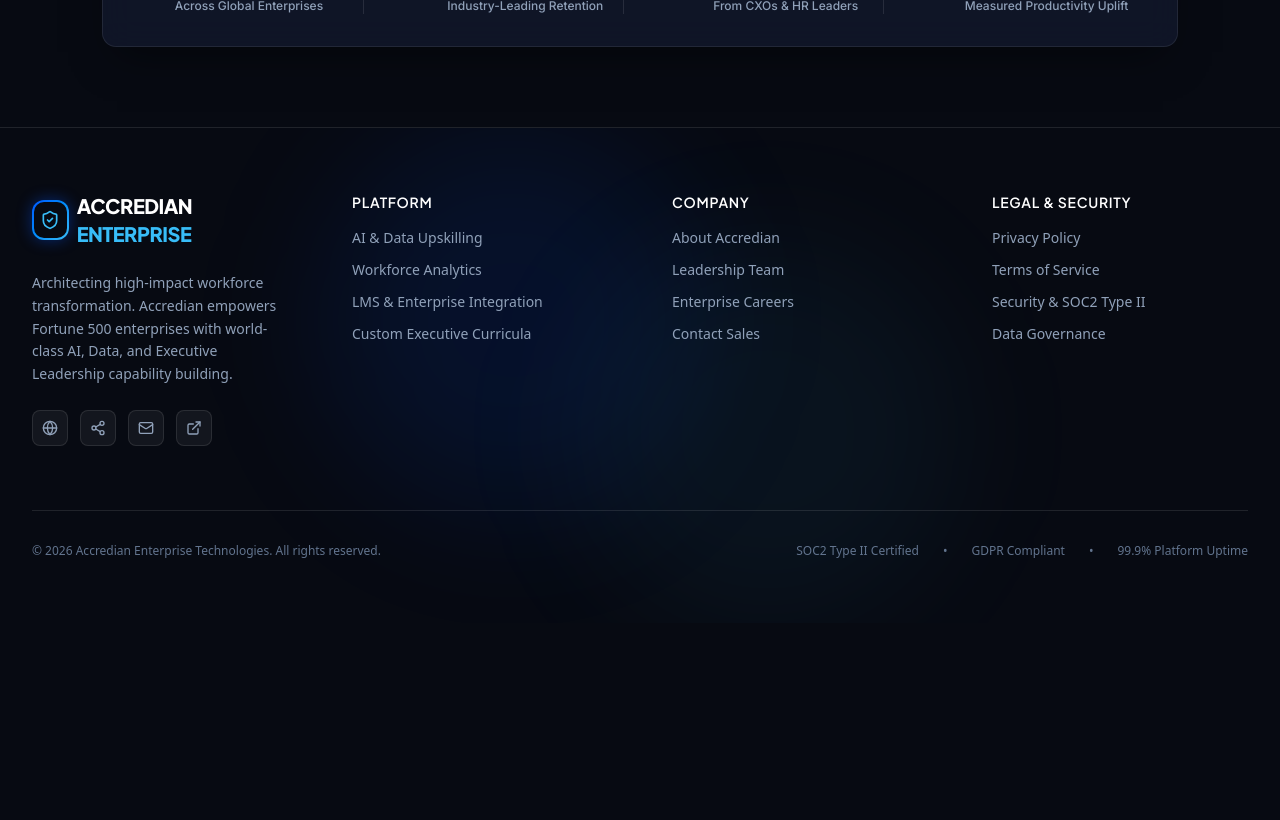
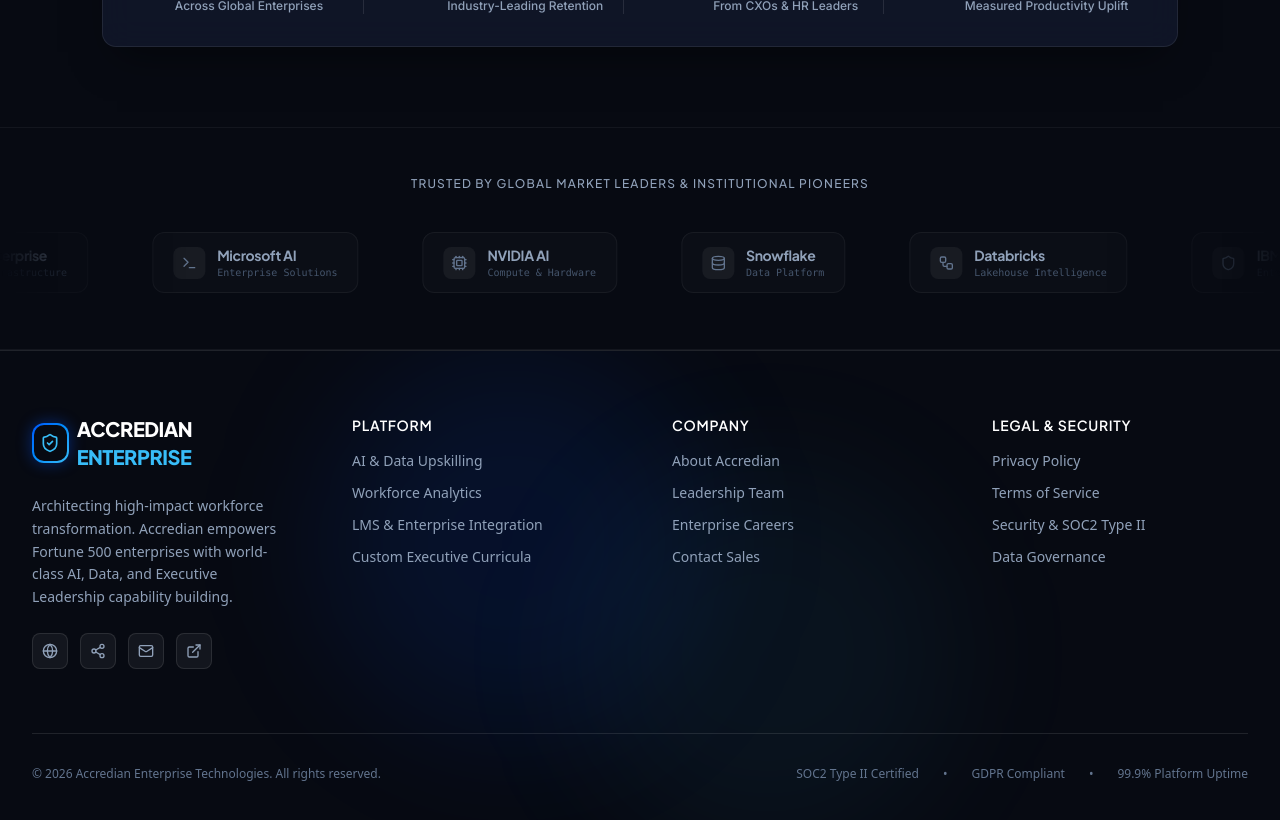
Before and after one commit to Debojit991/accredian-enterprise-clone, a Next.js app: page / in a window 1280 px wide. Shown: the part 1440-2260 px from the top of the page. Before the commit the page ends 2063 px from the top, so only its background shows below. Built offline with nearby package versions, Linux system fonts and the light colour scheme.

Commit message:
feat: implement infinite-scroll Partner Strip with pause-on-hover

```diff
--- a/app/page.tsx
+++ b/app/page.tsx
@@ -1,11 +1,13 @@
 import Hero from "@/components/sections/Hero";
 import MetricsBar from "@/components/sections/MetricsBar";
+import PartnerStrip from "@/components/sections/PartnerStrip";
 
 export default function Home() {
   return (
     <div className="flex flex-col min-h-screen">
       <Hero />
       <MetricsBar />
+      <PartnerStrip />
     </div>
   );
 }
--- /dev/null
+++ b/components/sections/PartnerStrip.tsx
@@ -0,0 +1,87 @@
+"use client";
+
+import { motion } from "framer-motion";
+import { Cloud, Database, Cpu, Server, Shield, Globe, Terminal, Workflow, Zap } from "lucide-react";
+
+/**
+ * Enterprise Partner Interface
+ */
+export interface Partner {
+  id: string;
+  name: string;
+  tier: string;
+  icon: React.ElementType;
+}
+
+/**
+ * Data-driven array of enterprise partners and corporate tech giants
+ */
+const PARTNERS: Partner[] = [
+  { id: "google-cloud", name: "Google Cloud", tier: "AI & Cloud Partner", icon: Cloud },
+  { id: "aws", name: "AWS Enterprise", tier: "Cloud Infrastructure", icon: Server },
+  { id: "microsoft", name: "Microsoft AI", tier: "Enterprise Solutions", icon: Terminal },
+  { id: "nvidia", name: "NVIDIA AI", tier: "Compute & Hardware", icon: Cpu },
+  { id: "snowflake", name: "Snowflake", tier: "Data Platform", icon: Database },
+  { id: "databricks", name: "Databricks", tier: "Lakehouse Intelligence", icon: Workflow },
+  { id: "ibm", name: "IBM Quantum", tier: "Enterprise Tech", icon: Shield },
+  { id: "oracle", name: "Oracle Cloud", tier: "Database Systems", icon: Zap },
+  { id: "salesforce", name: "Salesforce", tier: "Enterprise CRM", icon: Globe },
+];
+
+// Duplicate partner array to ensure a 100% seamless, non-snapping infinite marquee loop
+const MARQUEE_PARTNERS = [...PARTNERS, ...PARTNERS];
+
+export default function PartnerStrip() {
+  return (
+    <section id="partners" className="relative py-12 bg-[#070A12] border-y border-white/5 overflow-hidden">
+      <div className="max-w-7xl mx-auto px-4 sm:px-6 lg:px-8 mb-8 text-center">
+        {/* Subtle Headline Above Marquee */}
+        <h3 className="text-xs uppercase tracking-widest font-mono text-slate-400 font-medium">
+          Trusted by Global Market Leaders & Institutional Pioneers
+        </h3>
+      </div>
+
+      {/* Marquee Outer Container with Gradient Mask Edge Fades */}
+      <div
+        className="relative w-full overflow-hidden [mask-image:linear-gradient(to_right,transparent,black_15%,black_85%,transparent)]"
+      >
+        {/* Framer Motion Continuous Marquee Strip */}
+        <motion.div
+          className="flex items-center gap-12 sm:gap-16 w-max py-2"
+          animate={{ x: ["0%", "-50%"] }}
+          transition={{
+            x: {
+              repeat: Infinity,
+              repeatType: "loop",
+              duration: 35, // Smooth, steady marquee scroll speed
+              ease: "linear",
+            },
+          }}
+          whileHover={{ animationPlayState: "paused" }} // Smooth pause-on-hover
+        >
+          {MARQUEE_PARTNERS.map((partner, index) => {
+            const Icon = partner.icon;
+            return (
+              <div
+                key={`${partner.id}-${index}`}
+                className="group flex items-center gap-3 px-5 py-3 rounded-xl bg-white/[0.02] border border-white/5 hover:border-[#38BDF8]/40 hover:bg-white/[0.06] transition-all duration-300 cursor-pointer select-none"
+              >
+                <div className="w-8 h-8 rounded-lg bg-white/5 group-hover:bg-[#0055FF]/20 flex items-center justify-center text-slate-500 group-hover:text-[#38BDF8] transition-colors duration-300">
+                  <Icon className="w-4 h-4" />
+                </div>
+                <div className="flex flex-col text-left">
+                  <span className="text-sm font-bold tracking-tight text-slate-400 group-hover:text-white font-heading transition-colors duration-300">
+                    {partner.name}
+                  </span>
+                  <span className="text-[10px] text-slate-600 group-hover:text-slate-400 font-mono transition-colors duration-300">
+                    {partner.tier}
+                  </span>
+                </div>
+              </div>
+            );
+          })}
+        </motion.div>
+      </div>
+    </section>
+  );
+}
```
Also changed, not shown: 1 other file (tests, documents, lock files or other folders).
